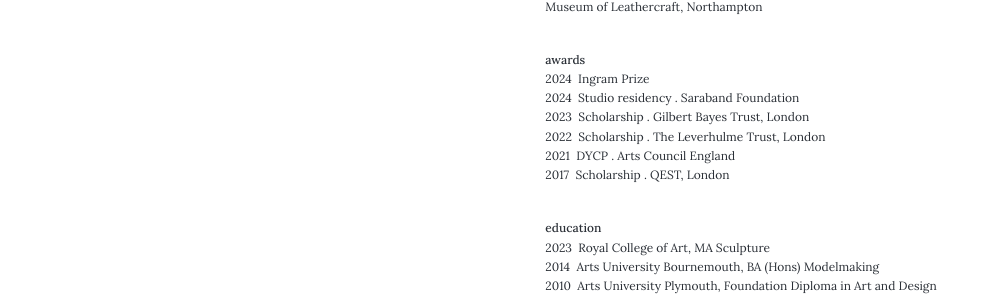
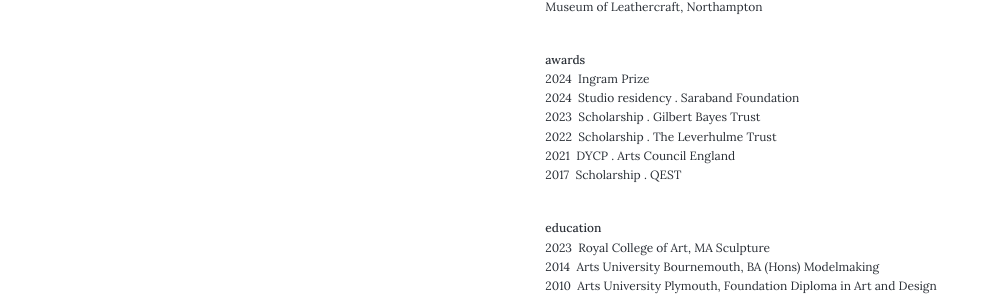
Before and after one commit to francespinnock/francespinnock.github.io, a Jekyll site: the page built from _pages/bio.md, in a window 1280 px wide and 1396 px high. Shown: the part 1041-1339 px from the top of the window, without its empty margins (28-1028 px from the left). Built offline with Jekyll 4.4.1, drawn with Linux system fonts in a browser that asks for light colours; nearby versions of some CDN libraries; some web fonts are replaced.

Commit message:
Update bio.md

```diff
--- a/_pages/bio.md
+++ b/_pages/bio.md
@@ -63,10 +63,10 @@ Museum of Leathercraft, Northampton
 **awards**
 2024&nbsp;&nbsp;Ingram Prize
 2024&nbsp;&nbsp;Studio residency . Saraband Foundation
-2023&nbsp;&nbsp;Scholarship . Gilbert Bayes Trust, London
-2022&nbsp;&nbsp;Scholarship . The Leverhulme Trust, London
+2023&nbsp;&nbsp;Scholarship . Gilbert Bayes Trust
+2022&nbsp;&nbsp;Scholarship . The Leverhulme Trust
 2021&nbsp;&nbsp;DYCP . Arts Council England
-2017&nbsp;&nbsp;Scholarship . QEST, London
+2017&nbsp;&nbsp;Scholarship . QEST
 <br />
 
 **education**
```
